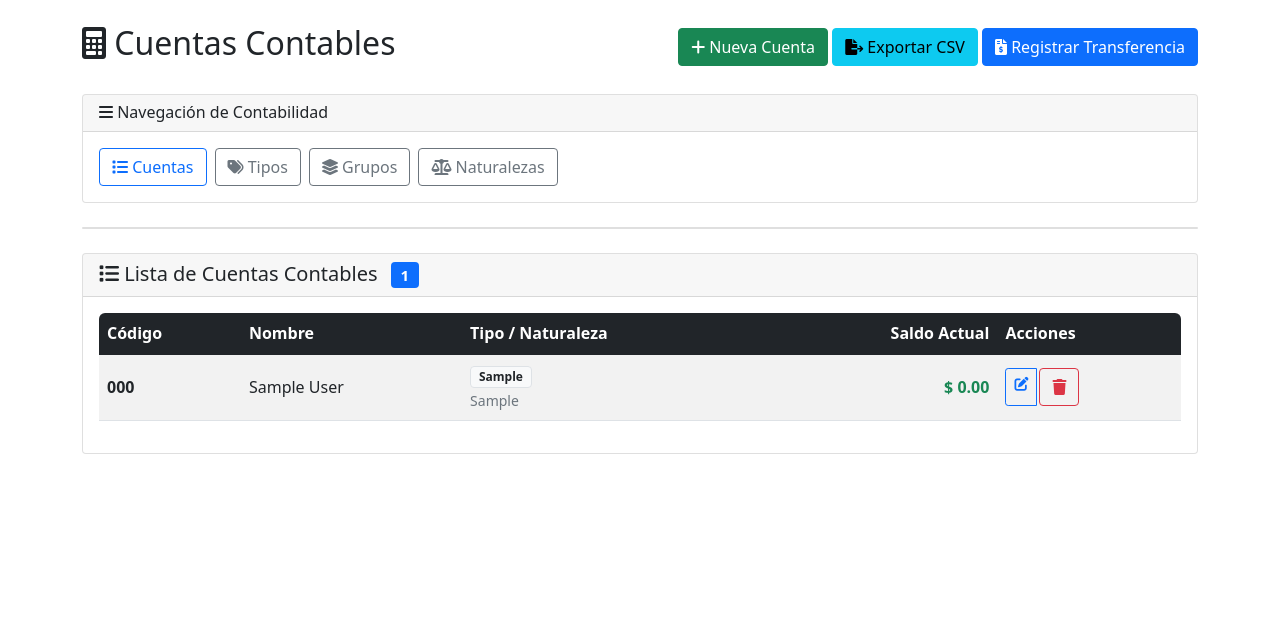
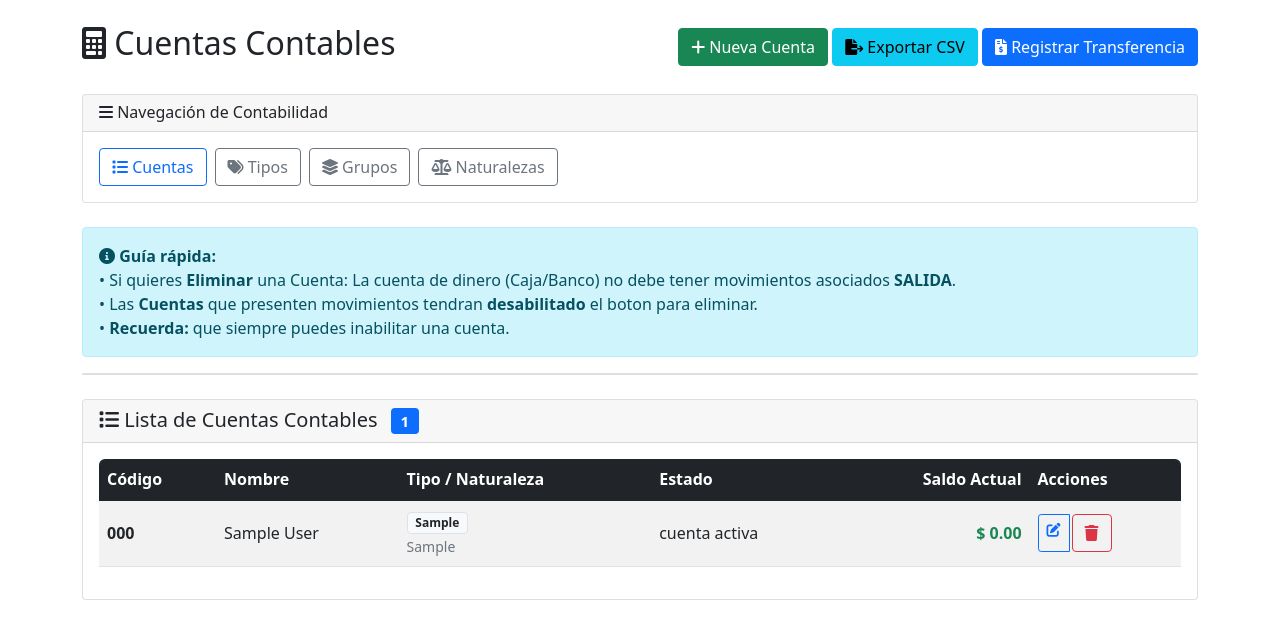
Before and after one commit to simsimi2143/ERP_Proyecto, a Flask app: page /accounting/accounts in a window 1280 px wide. Shown: the part 66-705 px from the top of the page. Run offline with Flask 3, Linux system fonts and the light colour scheme; a user stored in the database is signed in; tables that the repository leaves empty hold one stand-in row (values such as "Sample post").

Commit message:
logica de cuentas contables

```diff
--- a/app/templates/accounting/accounts/list.html
+++ b/app/templates/accounting/accounts/list.html
@@ -18,6 +18,12 @@
 {% endblock %}
 
 {% block accounting_content %}
+<div class="alert alert-info">
+    <i class="fas fa-info-circle"></i> <strong>Guía rápida:</strong><br>
+    • Si quieres <strong>Eliminar</strong> una Cuenta: La cuenta de dinero (Caja/Banco) no debe tener movimientos asociados <strong>SALIDA</strong>.<br>
+    • Las <strong>Cuentas</strong> que presenten movimientos tendran <strong>desabilitado</strong> el boton para eliminar.<br>
+    • <strong>Recuerda:</strong> que siempre puedes inabilitar una cuenta.
+</div>
 <div class="card mb-4">
     </div>
 
@@ -37,6 +43,7 @@
                         <th>Código</th>
                         <th>Nombre</th>
                         <th>Tipo / Naturaleza</th>
+                        <th class="text-left"> Estado</th>
                         <th class="text-end">Saldo Actual</th>
                         <th>Acciones</th> </tr>
                 </thead>
@@ -49,6 +56,7 @@
                             <small class="badge bg-light text-dark border">{{ account.account_type }}</small><br>
                             <small class="text-muted">{{ account.nature }}</small>
                         </td>
+                        <td>{{ 'cuenta activa' if account.status else 'cuenta inactiva' }}</td>
                         <td class="text-end">
                             <span class="fw-bold {% if account.get_balance() < 0 %}text-danger{% else %}text-success{% endif %}">
                                 $ {{ "{:,.2f}".format(account.get_balance()) }}
@@ -61,11 +69,16 @@
                                     <i class="fas fa-edit"></i>
                                 </a>
 
-                                {% if current_user.has_permission('accounting', 3) %}
+                                {% if current_user.has_permission('accounting', 2) %}
+                                {% set has_history = account.items|length > 0 %}
+
+
                                 <form action="{{ url_for('accounting.account_delete', account_id=account.id_account) }}"
                                       method="POST" class="d-inline">
+
                                     <button type="submit" class="btn btn-outline-danger"
-                                            onclick="return confirm('¿Eliminar esta cuenta?')" title="Eliminar">
+                                            {% if has_history %} disabled title="Cuenta con movimientos"  {% endif %}
+                                            onclick="return confirm('¿Está seguro de eliminar la cuenta {{ account.name }}?')">
                                         <i class="fas fa-trash"></i>
                                     </button>
                                 </form>
```
